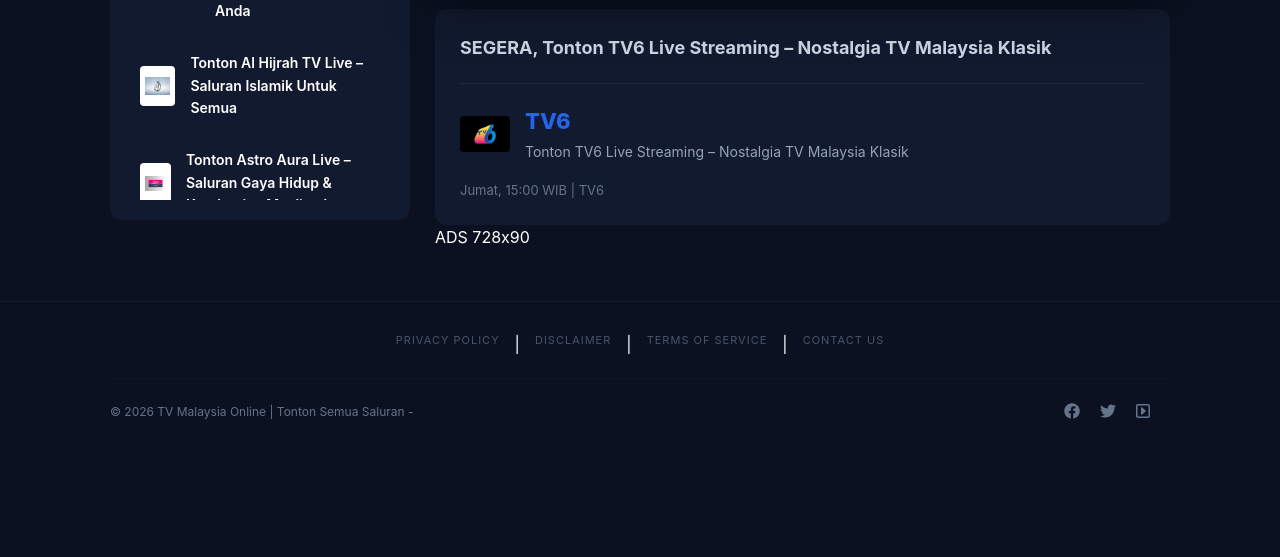
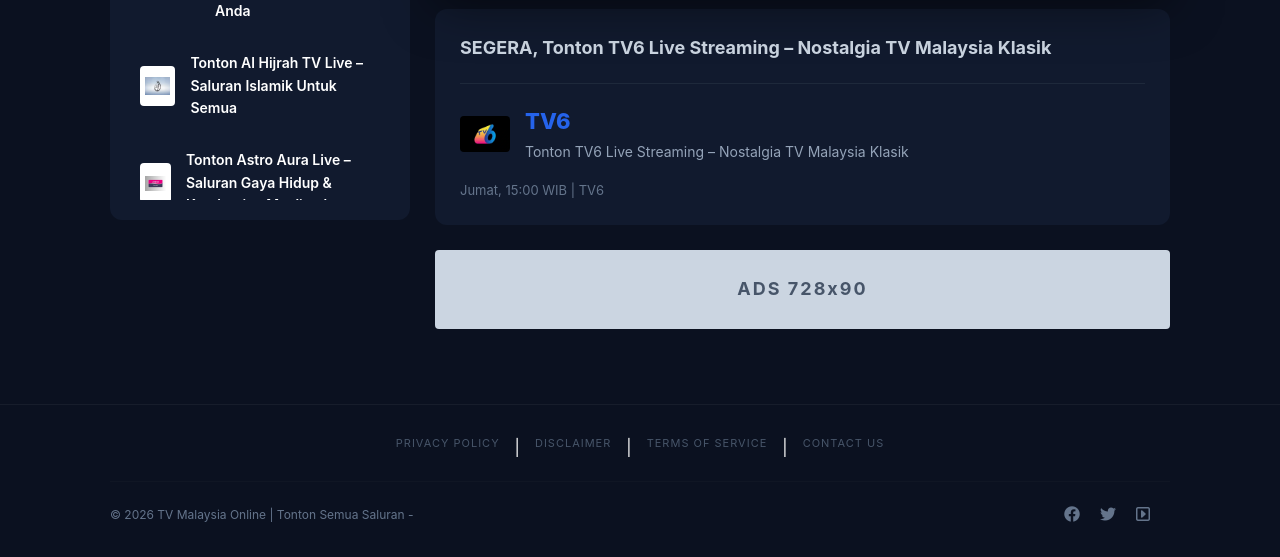
Before and after one commit to blogmega/blog1, a Jekyll site: the page built from _posts/2025-03-23-tv6.md, in a window 1280 px wide and 1126 px high. Shown: the part 569-1126 px from the top of the window. Built offline with Jekyll 4.4.1, drawn with Linux system fonts in a browser that asks for light colours; grey boxes are pictures that could not be loaded.

Commit message:
Update main.scss

```diff
--- a/assets/css/main.scss
+++ b/assets/css/main.scss
@@ -15,8 +15,42 @@
 .container { max-width: 1100px; margin: 0 auto; padding: 0 20px; }
 a { text-decoration: none; transition: 0.3s; }
 
-.hero { background: linear-gradient(rgba(11, 17, 32, 0.8), rgba(11, 17, 32, 0.8)), url('https://images.unsplash.com/photo-1522869635100-9f4c5e86aa37?auto=format&fit=crop&w=1000&q=80'); background-size: cover; border-radius: 12px; margin-top: 20px; padding: 60px 20px; text-align: center; }
-.ads-banner { background-color: #cbd5e1; color: #475569; text-align: center; padding: 25px; margin: 25px 0; font-weight: bold; border-radius: 4px; }
+.hero {
+    background: linear-gradient(rgba(11, 17, 32, 0.8), rgba(11, 17, 32, 0.8)),
+                url('https://images.unsplash.com/photo-1522869635100-9f4c5e86aa37?auto=format&fit=crop&w=1000&q=80');
+    background-size: cover;
+    background-position: center;
+    border-radius: 12px;
+    margin-top: 20px;
+    padding: 60px 20px;
+    text-align: center;
+}
+
+.hero h1 { font-size: 32px; margin-bottom: 10px; }
+.hero p { color: #94a3b8; margin-bottom: 25px; }
+.btn-cta {
+    background: #2563eb;
+    color: #fff;
+    padding: 12px 25px;
+    border-radius: 6px;
+    font-weight: bold;
+    display: inline-flex;
+    align-items: center;
+    gap: 10px;
+}
+
+/* Ads Banner */
+.ads-banner, .ads-banner-player {
+    background-color: #cbd5e1;
+    color: #475569;
+    text-align: center;
+    padding: 25px;
+    margin: 25px 0;
+    font-weight: bold;
+    border-radius: 4px;
+    font-size: 18px;
+    letter-spacing: 2px;
+}
 
 /* Section Title */
 .section-title {
```
